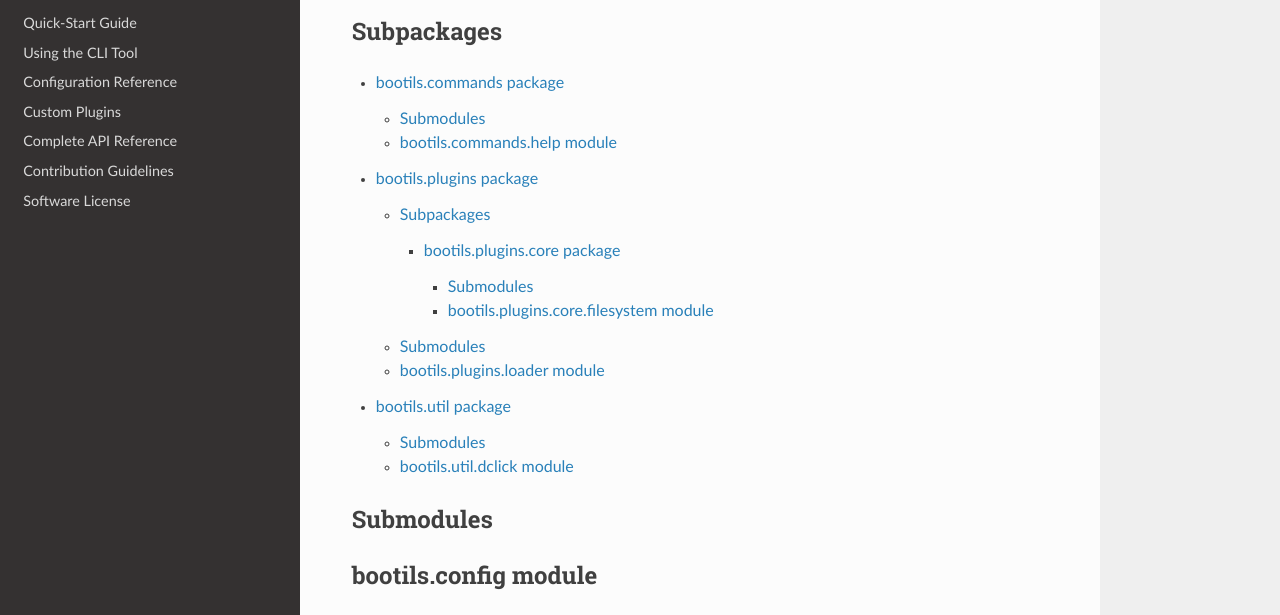
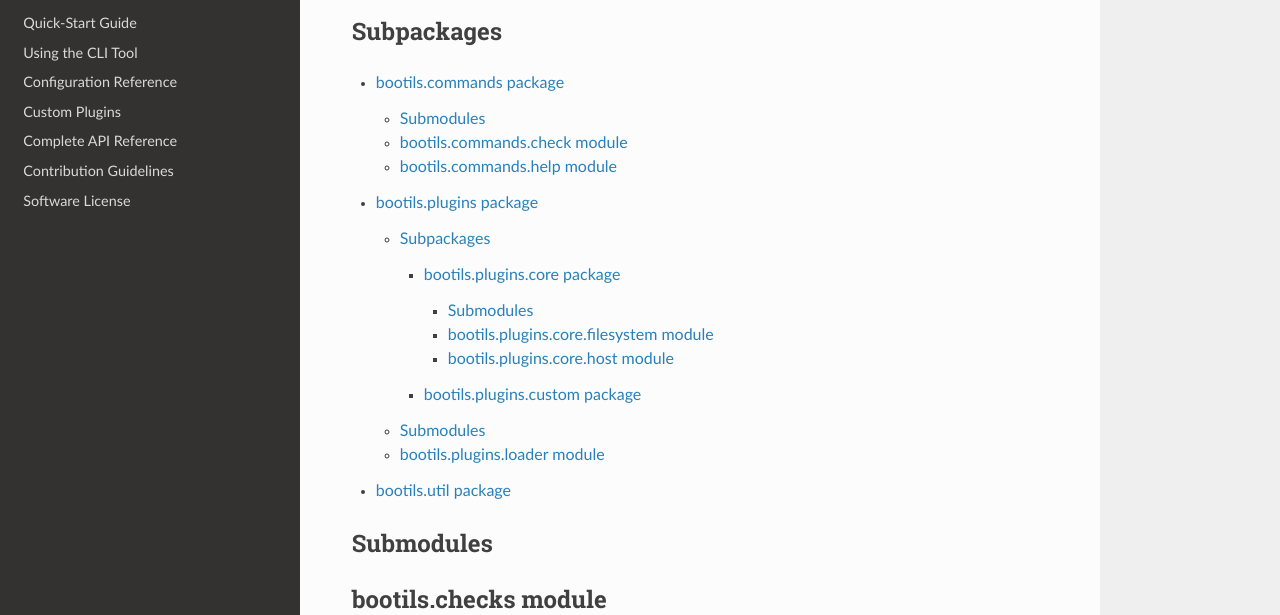
Before and after one commit to Build-The-Web/bootils, a Sphinx documentation site: the page built from docs/api/bootils.rst, in a window 1280 px wide and 1377 px high. Shown: the part 269-884 px from the top of the window. Built offline with Sphinx 7.4.7 and the Read the Docs theme 2.0.0, drawn with Linux system fonts in a browser that asks for light colours; grey boxes are pictures that could not be loaded.

```diff
--- a/docs/api/bootils.commands.rst
+++ b/docs/api/bootils.commands.rst
@@ -9,6 +9,14 @@ bootils.commands package
 Submodules
 ----------
 
+bootils.commands.check module
+-----------------------------
+
+.. automodule:: bootils.commands.check
+    :members:
+    :undoc-members:
+    :show-inheritance:
+
 bootils.commands.help module
 ----------------------------
 
--- a/docs/api/bootils.plugins.core.rst
+++ b/docs/api/bootils.plugins.core.rst
@@ -16,3 +16,11 @@ bootils.plugins.core.filesystem module
     :members:
     :undoc-members:
     :show-inheritance:
+
+bootils.plugins.core.host module
+--------------------------------
+
+.. automodule:: bootils.plugins.core.host
+    :members:
+    :undoc-members:
+    :show-inheritance:
--- /dev/null
+++ b/docs/api/bootils.plugins.custom.rst
@@ -0,0 +1,7 @@
+bootils.plugins.custom package
+==============================
+
+.. automodule:: bootils.plugins.custom
+    :members:
+    :undoc-members:
+    :show-inheritance:
--- a/docs/api/bootils.plugins.rst
+++ b/docs/api/bootils.plugins.rst
@@ -12,6 +12,7 @@ Subpackages
 .. toctree::
 
     bootils.plugins.core
+    bootils.plugins.custom
 
 Submodules
 ----------
--- a/docs/api/bootils.rst
+++ b/docs/api/bootils.rst
@@ -18,6 +18,14 @@ Subpackages
 Submodules
 ----------
 
+bootils.checks module
+---------------------
+
+.. automodule:: bootils.checks
+    :members:
+    :undoc-members:
+    :show-inheritance:
+
 bootils.config module
 ---------------------
 
--- a/docs/api/bootils.util.rst
+++ b/docs/api/bootils.util.rst
@@ -5,14 +5,3 @@ bootils.util package
     :members:
     :undoc-members:
     :show-inheritance:
-
-Submodules
-----------
-
-bootils.util.dclick module
---------------------------
-
-.. automodule:: bootils.util.dclick
-    :members:
-    :undoc-members:
-    :show-inheritance:
```
